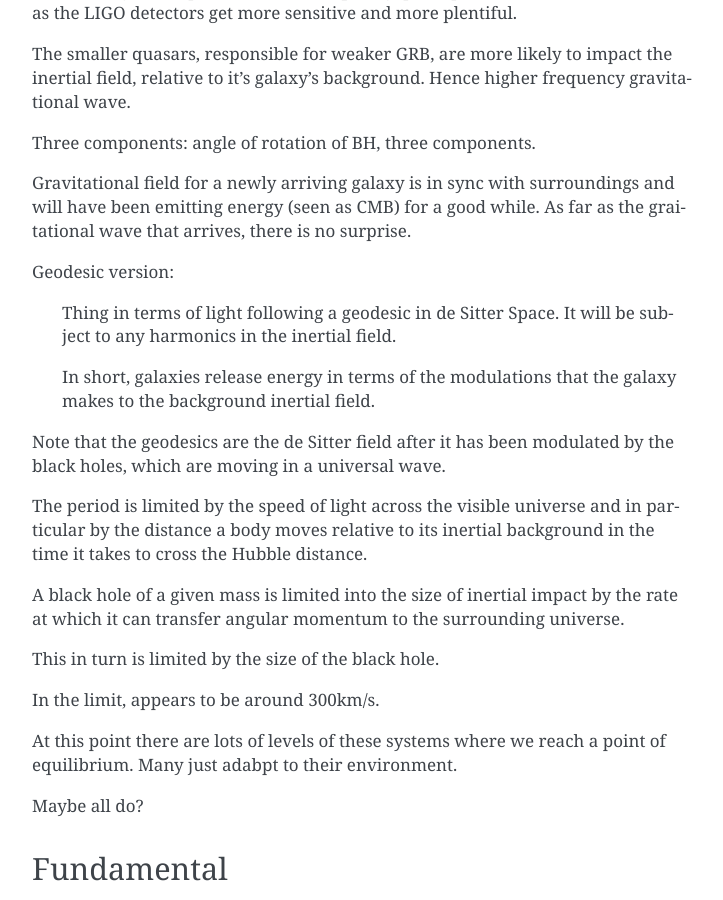
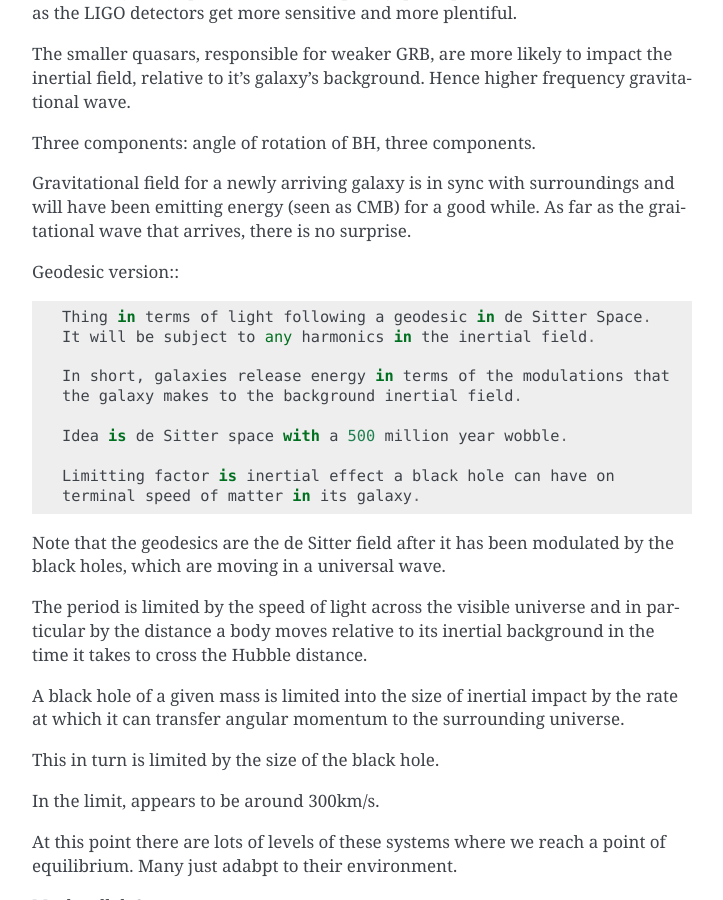
Before and after one commit to openbermuda/karmapi, a Sphinx documentation site: the page built from docs/nodice/mana.rst, in a window 1280 px wide and 900 px high, scrolled down 2254 px. Shown: the whole window, without its empty margins (388-1111 px from the left). Built offline with Sphinx 7.4.7, drawn with Linux system fonts in a browser that asks for light colours; formulas are drawn with MathJax 3; pages that are not in the unit, such as notebooks, are missing from menus.

```diff
--- a/docs/nodice/mana.rst
+++ b/docs/nodice/mana.rst
@@ -123,13 +123,19 @@ surroundings and will have been emitting energy (seen as CMB) for a
 good while.  As far as the graitational wave that arrives, there is no
 surprise.
 
-Geodesic version:
+Geodesic version:::
+
 
     Thing in terms of light following a geodesic in de Sitter Space.
     It will be subject to any harmonics in the inertial field.
 
     In short, galaxies release energy in terms of the modulations that
     the galaxy makes to the background inertial field.
+
+    Idea is de Sitter space with a 500 million year wobble.
+
+    Limitting factor is inertial effect a black hole can have on
+    terminal speed of matter in its galaxy.
 
 Note that the geodesics are the de Sitter field after it has been
 modulated by the black holes, which are moving in a universal wave.
```
